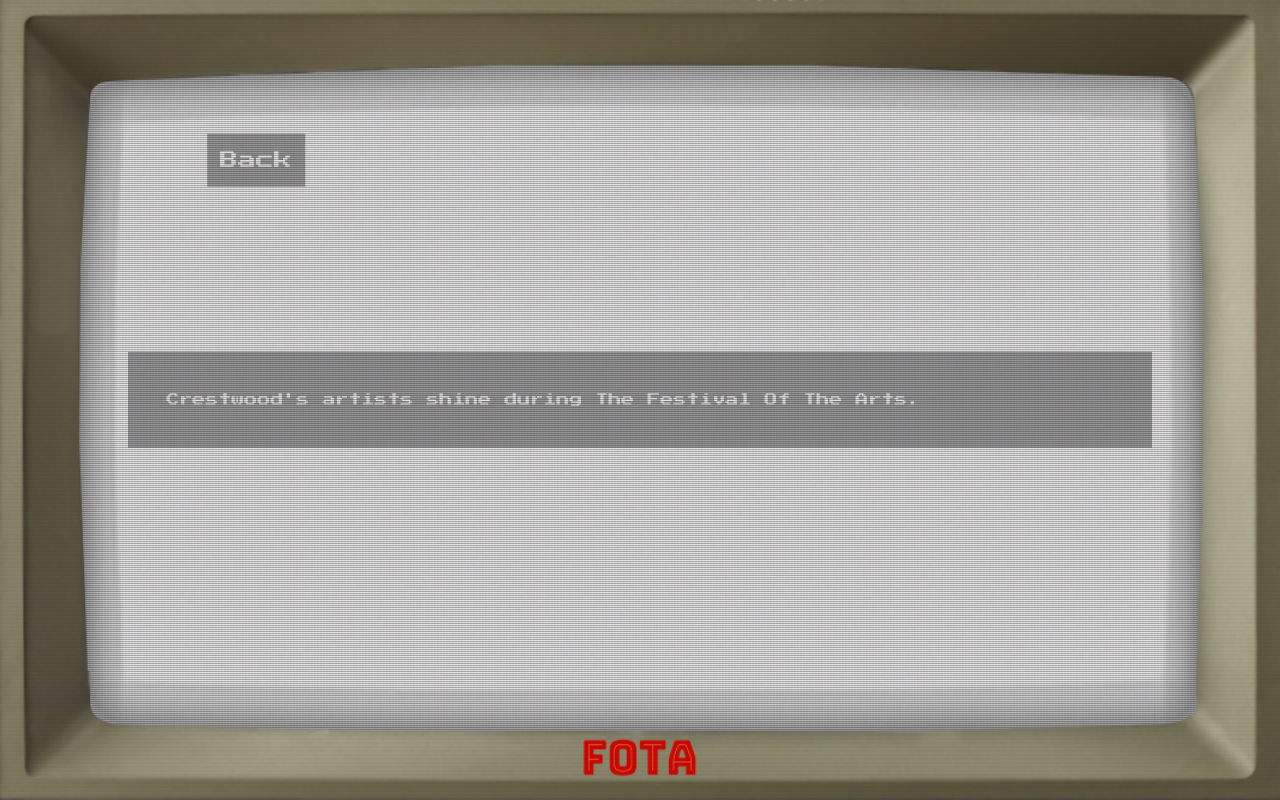
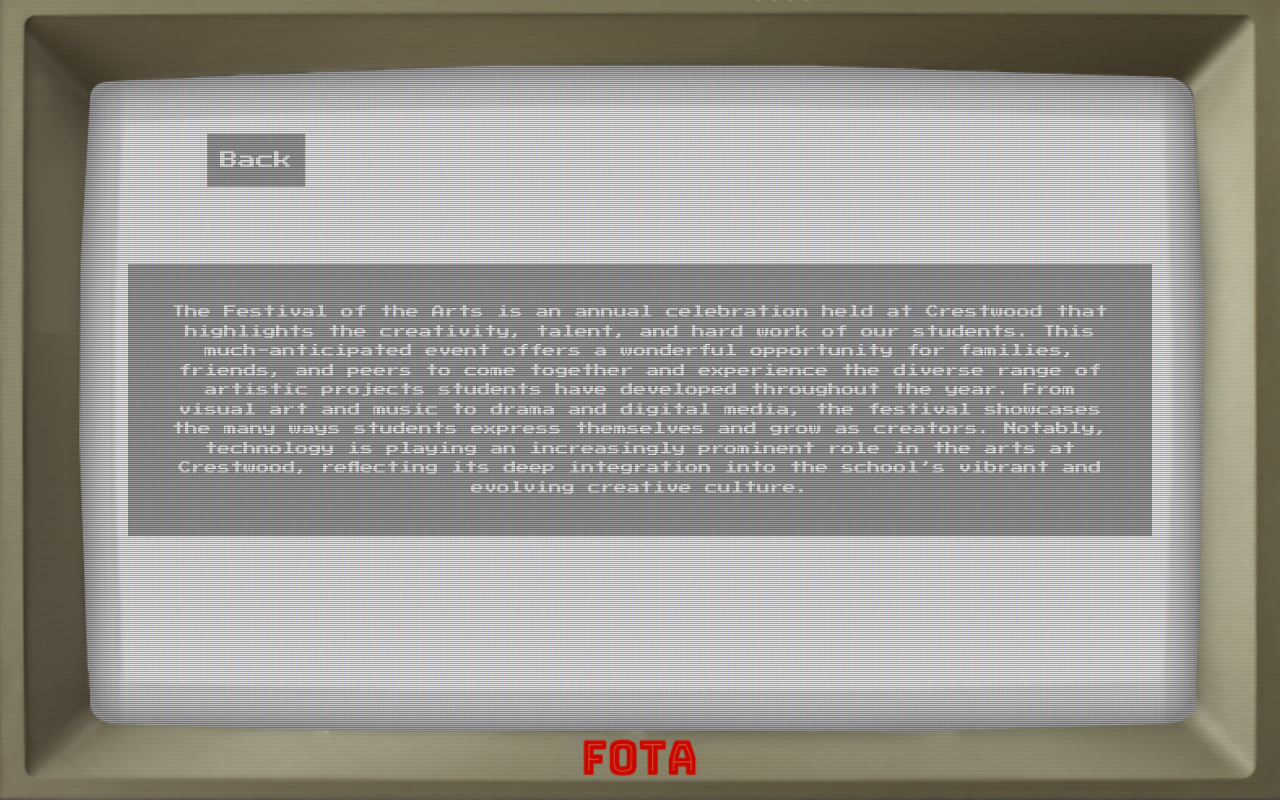
Before and after one commit to CPC-ComputerScience/FOTA, a Next.js app: page /about in a window 1280 px wide. Built offline with nearby package versions, Linux system fonts and the light colour scheme.

Commit message:
fixed about

```diff
--- a/src/app/about/page.tsx
+++ b/src/app/about/page.tsx
@@ -19,7 +19,8 @@ export default function About() {
         </Link>
         <div className="about-content">
           <p>
-            Crestwood&apos;s artists shine during The Festival Of The Arts.
+The Festival of the Arts is an annual celebration held at Crestwood that highlights the creativity, talent, and hard work of our students. This much-anticipated event offers a wonderful opportunity for families, friends, and peers to come together and experience the diverse range of artistic projects students have developed throughout the year. From visual art and music to drama and digital media, the festival showcases the many ways students express themselves and grow as creators. Notably, technology is playing an increasingly prominent role in the arts at Crestwood, reflecting its deep integration into the school’s vibrant and evolving creative culture.
+
           </p>
         </div>
       </div>
```
